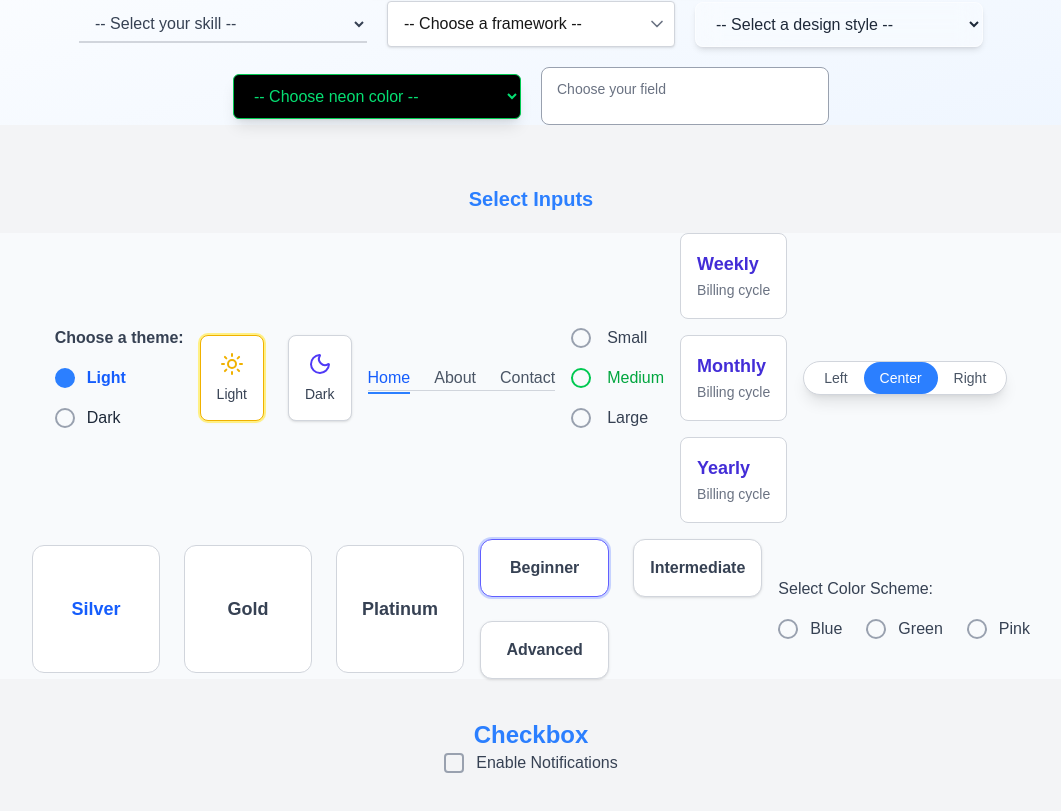
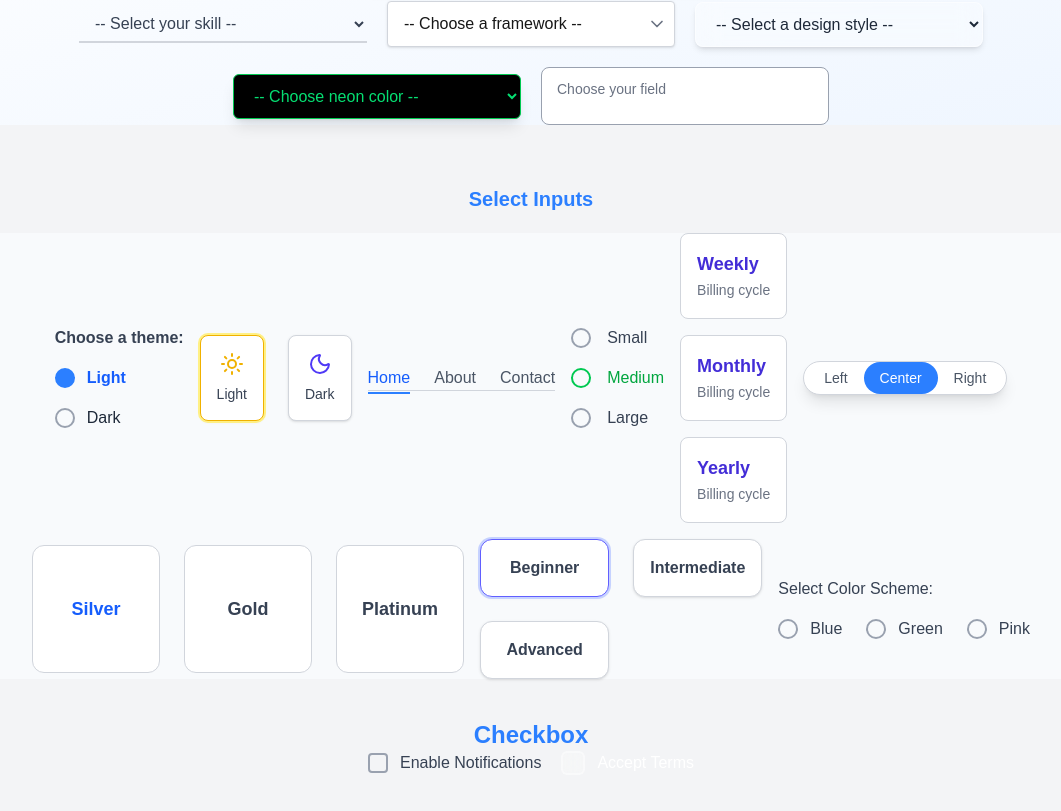
Before and after one commit to Prohor722/tailwind_compoenets, a Next.js app: page /input-field in a window 1280 px wide. Shown: the part 1656-2467 px from the top of the page, without its empty margins (109-1170 px from the left). Built offline with nearby package versions, Linux system fonts and the light colour scheme.

Commit message:
another checkbox added

```diff
--- a/app/components/checkbox.tsx
+++ b/app/components/checkbox.tsx
@@ -14,6 +14,24 @@ export const CheckBox = () => {
             Enable Notifications
           </span>
         </label>
+
+        <label className="relative flex items-center gap-3 cursor-pointer">
+          <input type="checkbox" className="peer hidden" />
+          <div className="w-6 h-6 border-2 border-white/40 rounded-md bg-white/20 backdrop-blur-sm flex items-center justify-center transition-all peer-checked:bg-blue-500 peer-checked:border-blue-500">
+            <svg
+              className="w-4 h-4 text-white opacity-0 peer-checked:opacity-100 transition-opacity"
+              fill="none"
+              stroke="currentColor"
+              strokeWidth="2"
+              viewBox="0 0 24 24"
+            >
+              <path d="M5 13l4 4L19 7" />
+            </svg>
+          </div>
+          <span className="text-white">Accept Terms</span>
+        </label>
+
+
       </div>
     </div>
   );
```
